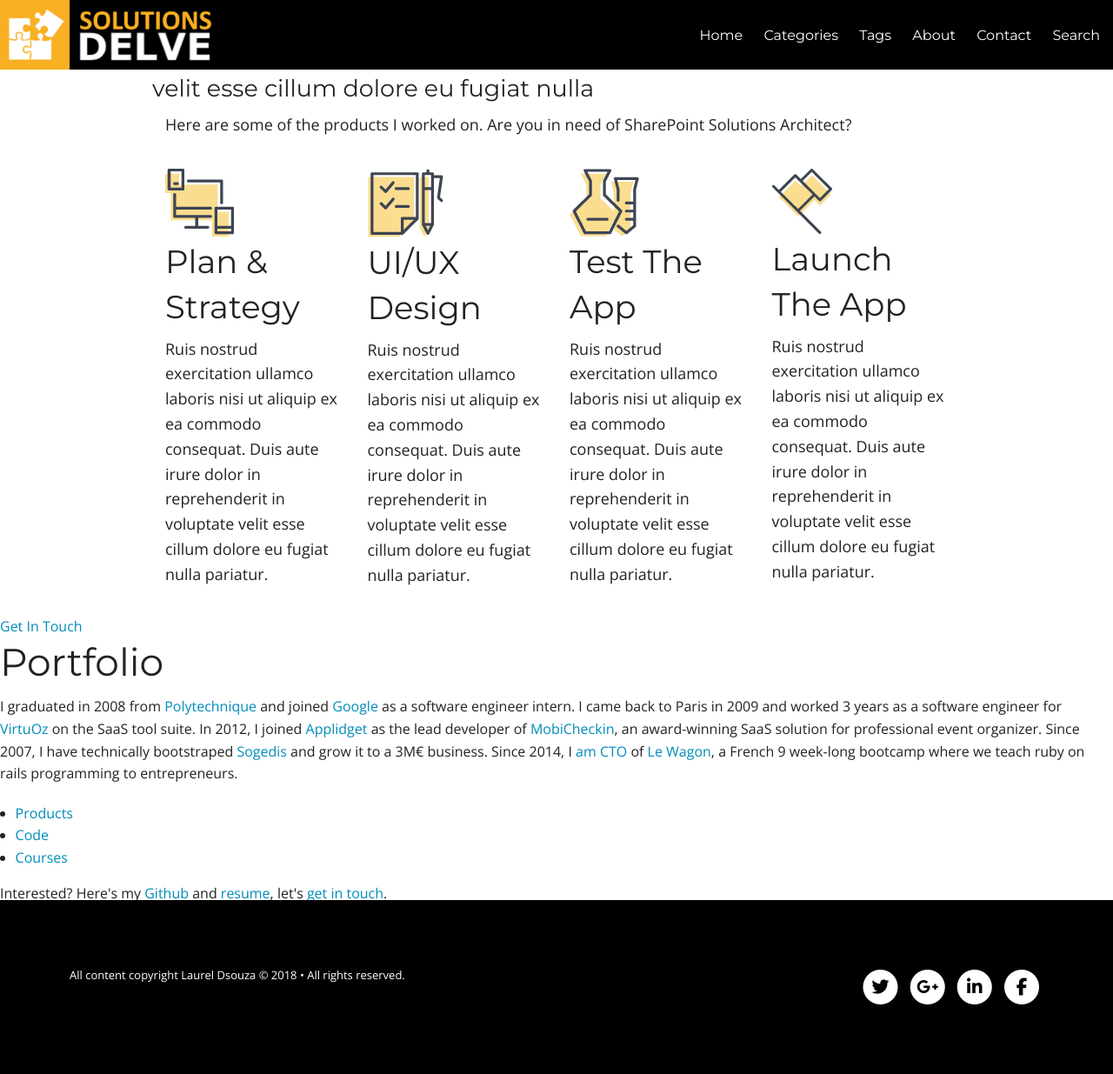
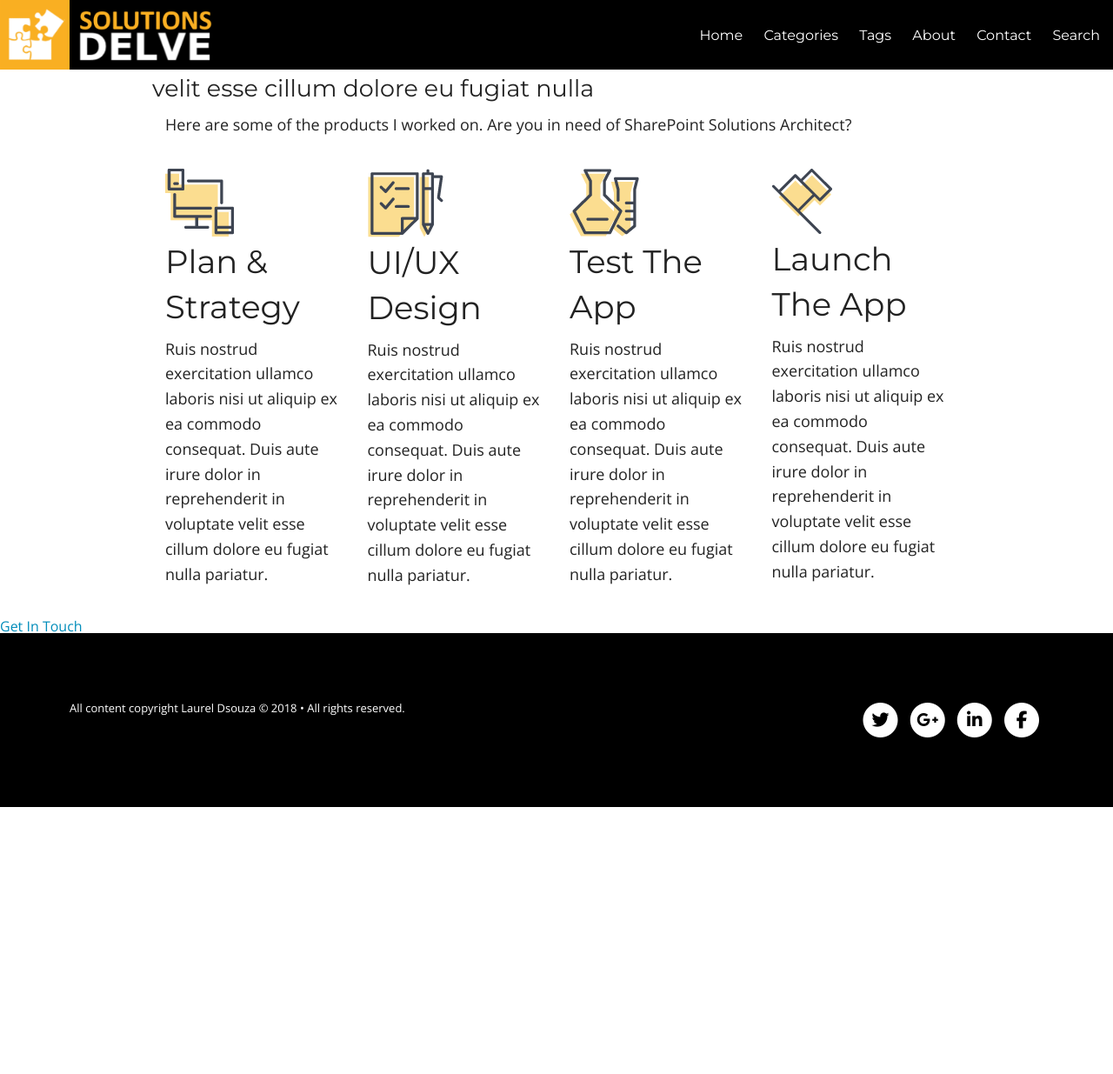
Before and after one commit to ldsouza/ldsouza.github.io, a Jekyll site: the page built from services.md, in a window 1280 px wide. Shown: the whole page at 87% size. Built offline with Jekyll 4.4.1, drawn with Linux system fonts in a browser that asks for light colours; nearby versions of some CDN libraries; library files that are not in the unit come from our copies; after the commit the page ends 928 px from its top, so only the background shows below that.

Commit message:
Update portfolio.html

```diff
--- a/_includes/portfolio.html
+++ b/_includes/portfolio.html
@@ -43,36 +43,3 @@
       </div>
 
     </section>
-
-
-
-
-<div class="inner">
-
-  <h1>Portfolio</h1>
-
-  <p class="fancy">
-    I graduated in 2008 from <a href="http://www.polytechnique.edu/jsp/accueil.jsp?LANGUE=1">Polytechnique</a> and joined <a href="https://www.google.com/about/jobs/locations/zurich/">Google</a> as a software engineer intern. I came back to Paris in 2009 and worked 3 years as a software engineer for <a href="http://www.virtuoz.com">VirtuOz</a> on the SaaS tool suite. In 2012, I joined <a href="http://www.applidget.com">Applidget</a>
-    as the lead developer of <a href="http://www.mobicheckin.com">MobiCheckin</a>, an award-winning SaaS solution for professional event organizer. Since 2007, I have technically bootstraped <a href="http://www.sogedis.fr">Sogedis</a> and grow it to a 3M€ business. Since 2014, I <a href="/blog/2014/07/29/le-wagon-cto.html">am CTO</a> of <a href="http://www.lewagon.com">Le Wagon</a>, a French 9 week-long bootcamp where we teach ruby on rails programming to entrepreneurs.
-  </p>
-
-  <ul class="portfolio-nav">
-    <li {% if page.url == '/portfolio/index.html' %}class="active"{% endif %}>
-      <a href="/portfolio/">Products</a>
-    </li><li {% if page.url == '/portfolio/code.html' %}class="active"{% endif %}>
-      <a href="/portfolio/code.html">Code</a>
-    </li><li {% if page.url == '/portfolio/courses.html' %}class="active"{% endif %}>
-      <a href="/portfolio/courses.html">Courses</a>
-    </li>
-  </ul>
-
-
-  <div class="fancy center convinced">
-    <!-- <a class="btn btn-lg" href="http://freelancebooking.pro/en/users/ssaunier">Book me</a>
-    <br /><br /> -->
-
-    Interested? Here's my <a href="https://github.com/ssaunier">Github</a> and <a href="https://github.com/ssaunier/resume/raw/master/resume.pdf">resume</a>,
-    let's <a href="/contact">get in touch</a>.
-  </div>
-
-</div>
```
